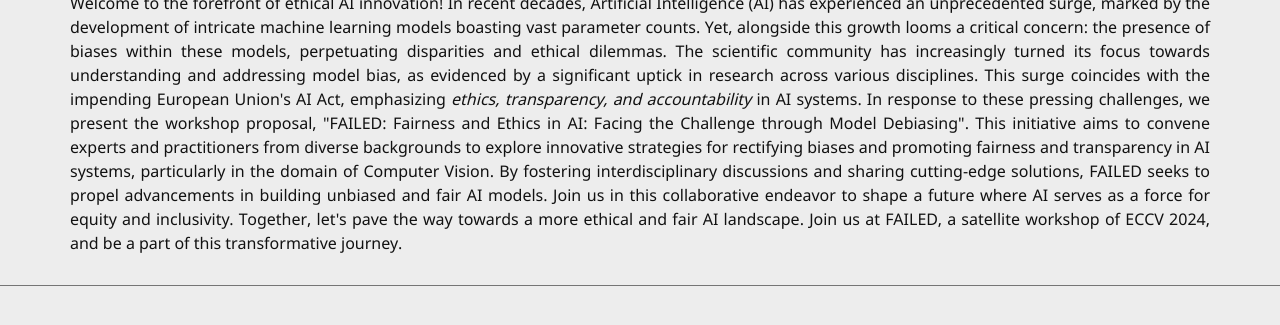
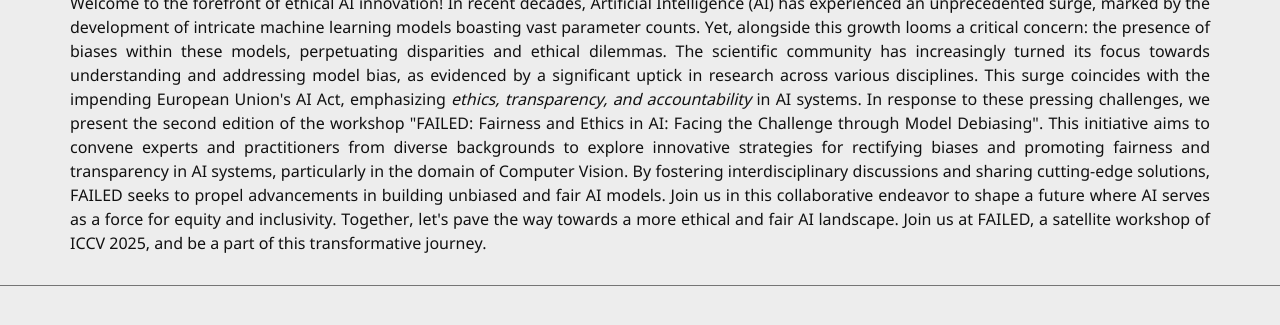
Before and after one commit to VitoPaoloPastore/2nd-FAILED-Workshop-ICCV-2025.github.io, a Jekyll site: the page built from index.md, in a window 1280 px wide, cut to the strip 747-1093 px from the top of the page. Shown: the top 325 px of the strip. Built offline with Jekyll 4.4.1, drawn with Linux system fonts in a browser that asks for light colours.

Commit message:
Update index.md

```diff
--- a/index.md
+++ b/index.md
@@ -10,8 +10,8 @@ Welcome to the forefront of ethical AI innovation!
 
 In recent decades, Artificial Intelligence (AI) has experienced an unprecedented surge, marked by the development of intricate machine learning models boasting vast parameter counts. Yet, alongside this growth looms a critical concern: the presence of biases within these models, perpetuating disparities and ethical dilemmas. The scientific community has increasingly turned its focus towards understanding and addressing model bias, as evidenced by a significant uptick in research across various disciplines. This surge coincides with the impending European Union's AI Act, emphasizing <i>ethics, transparency, and accountability</i> in AI systems.
 
-In response to these pressing challenges, we present the workshop proposal, "FAILED: Fairness and Ethics in AI: Facing the Challenge through Model Debiasing". This initiative aims to convene experts and practitioners from diverse backgrounds to explore innovative strategies for rectifying biases and promoting fairness and transparency in AI systems, particularly in the domain of Computer Vision. By fostering interdisciplinary discussions and sharing cutting-edge solutions, FAILED seeks to propel advancements in building unbiased and fair AI models. Join us in this collaborative endeavor to shape a future where AI serves as a force for equity and inclusivity. Together, let's pave the way towards a more ethical and fair AI landscape.
+In response to these pressing challenges, we present the second edition of the workshop "FAILED: Fairness and Ethics in AI: Facing the Challenge through Model Debiasing". This initiative aims to convene experts and practitioners from diverse backgrounds to explore innovative strategies for rectifying biases and promoting fairness and transparency in AI systems, particularly in the domain of Computer Vision. By fostering interdisciplinary discussions and sharing cutting-edge solutions, FAILED seeks to propel advancements in building unbiased and fair AI models. Join us in this collaborative endeavor to shape a future where AI serves as a force for equity and inclusivity. Together, let's pave the way towards a more ethical and fair AI landscape.
 
-Join us at FAILED, a satellite workshop of ECCV 2024, and be a part of this transformative journey.
+Join us at FAILED, a satellite workshop of ICCV 2025, and be a part of this transformative journey.
 
 </div>
```
